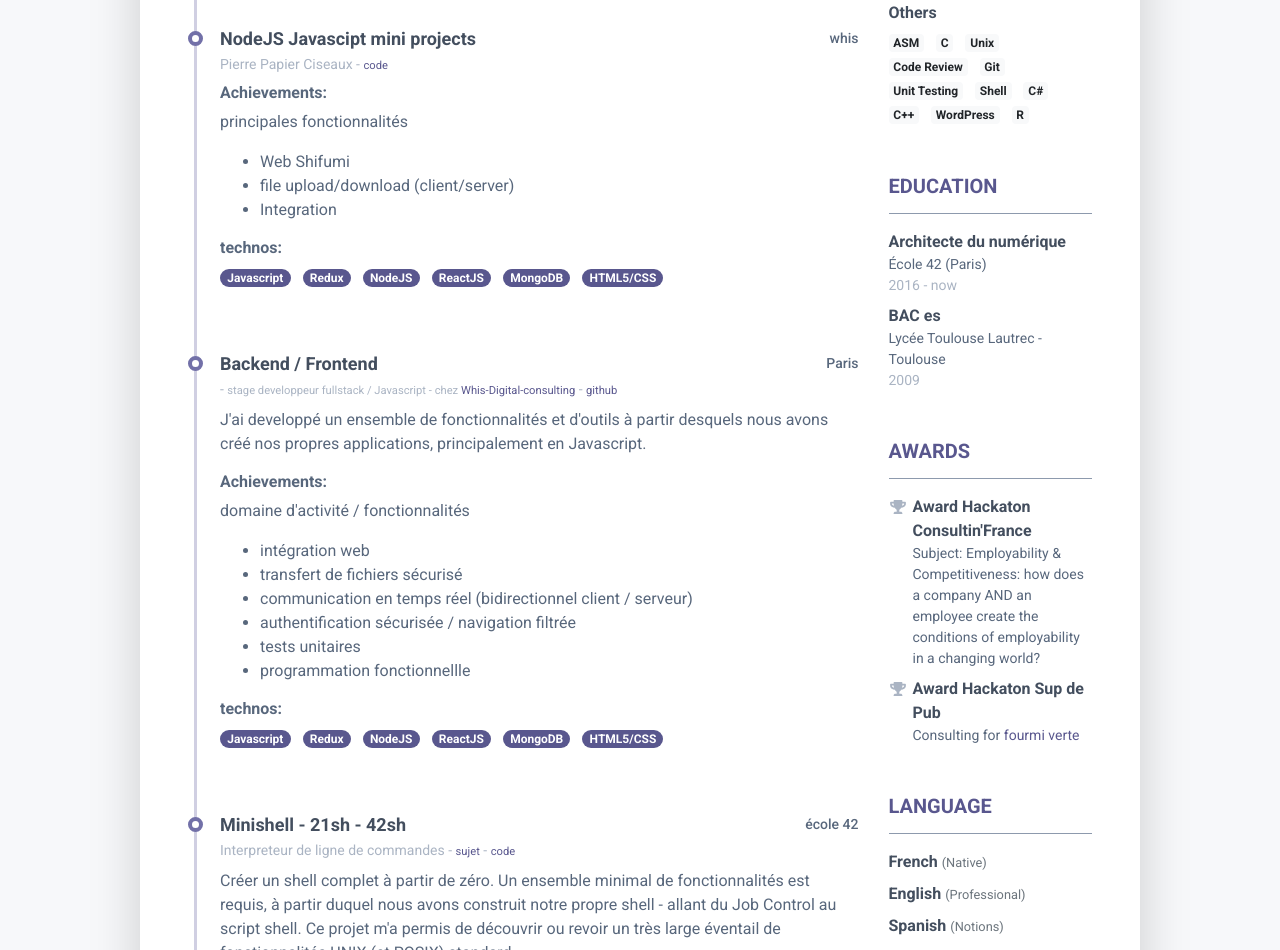
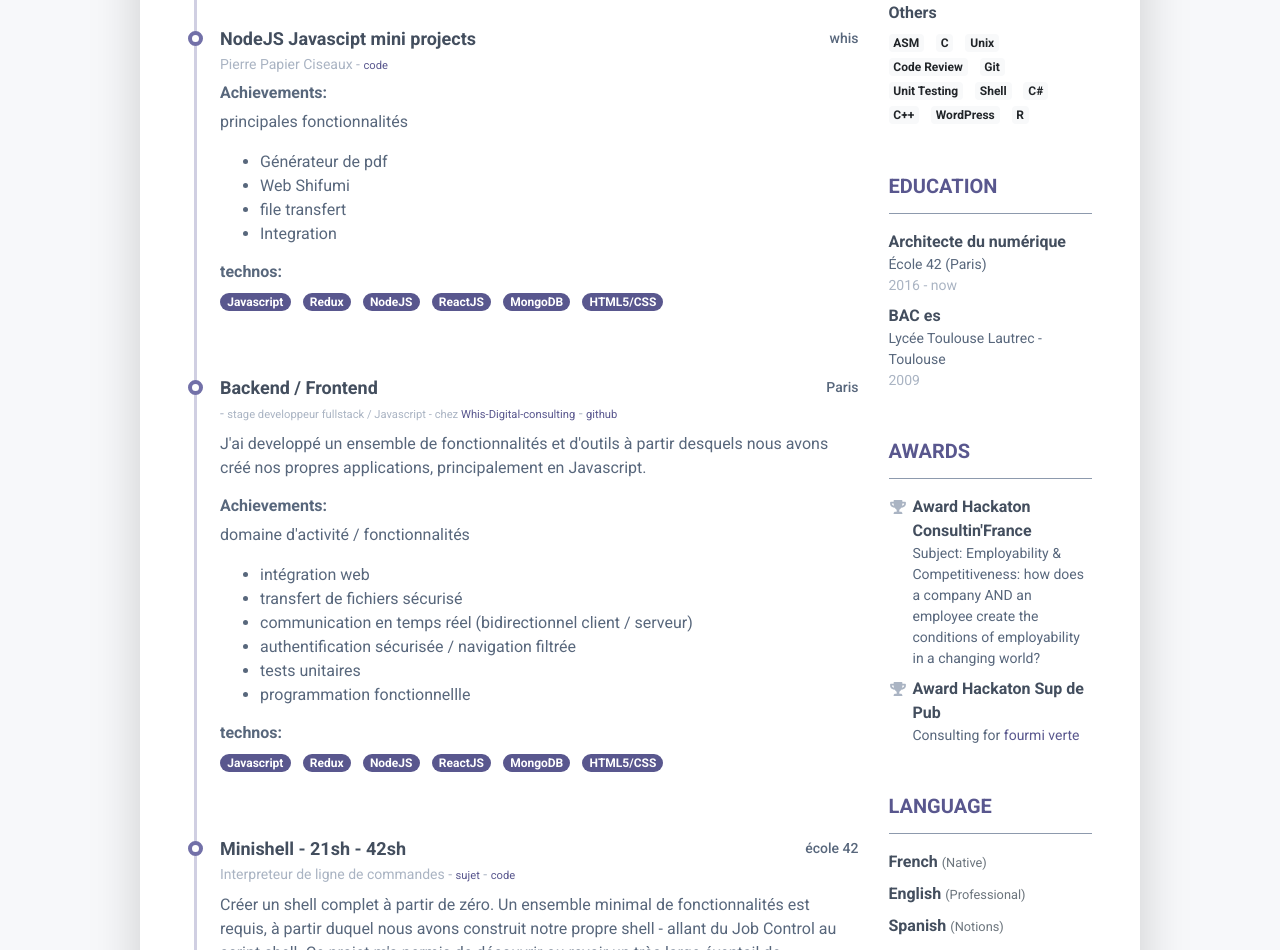
Before and after one commit to yaitalla/CV, a plain HTML site: page index.html in a window 1280 px wide. Shown: the part 1007-1957 px from the top of the page. Drawn offline with Linux system fonts and the light colour scheme.

Commit message:
Update index.html

```diff
--- a/index.html
+++ b/index.html
@@ -105,8 +105,9 @@
 										    <h4 class="resume-timeline-item-desc-heading font-weight-bold">Achievements:</h4>
 										    <p>principales fonctionnalités</p>
 										    <ul>
+											    <li>Générateur de pdf</li>
 											    <li>Web Shifumi</li>
-											    <li>file upload/download (client/server) </li>
+											    <li>file transfert</li>
 											    <li>Integration</li>
 										    </ul>
 										    <h4 class="resume-timeline-item-desc-heading font-weight-bold">technos:</h4>
```
